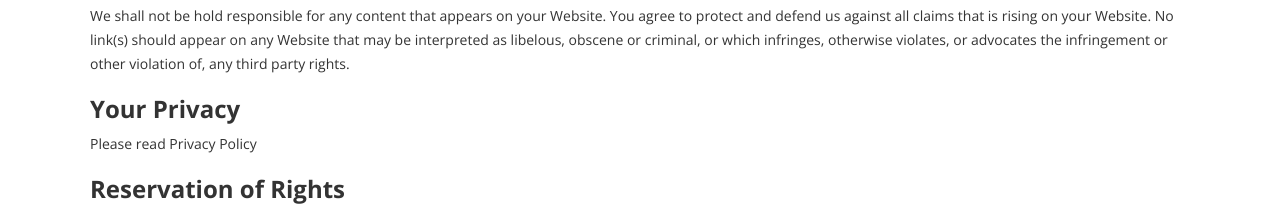
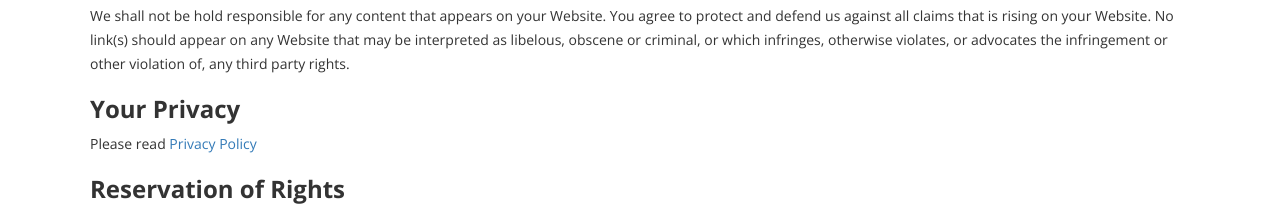
Before and after one commit to halfway77/halfway.github.io, a plain HTML site: page terms.html in a window 1280 px wide. Shown: the part 1965-2175 px from the top of the page. Drawn offline with nearby package versions, Linux system fonts and the light colour scheme; some packages are replaced by stand-ins of ours.

Commit message:
Update terms.html

```diff
--- a/terms.html
+++ b/terms.html
@@ -158,7 +158,7 @@
 
                 <h3><strong>Your Privacy</strong></h3>
 
-                <p>Please read Privacy Policy</p>
+                <p>Please read <a href="https://www.halfways.in/privacy">Privacy Policy </a></p>
 
                 <h3><strong>Reservation of Rights</strong></h3>
 
```
